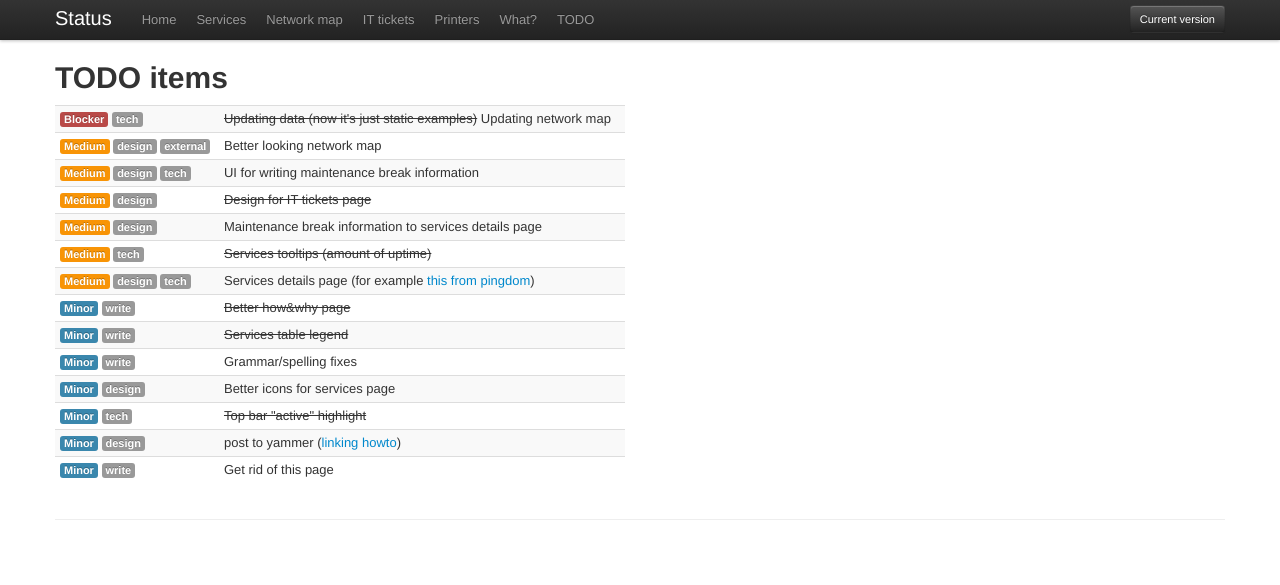
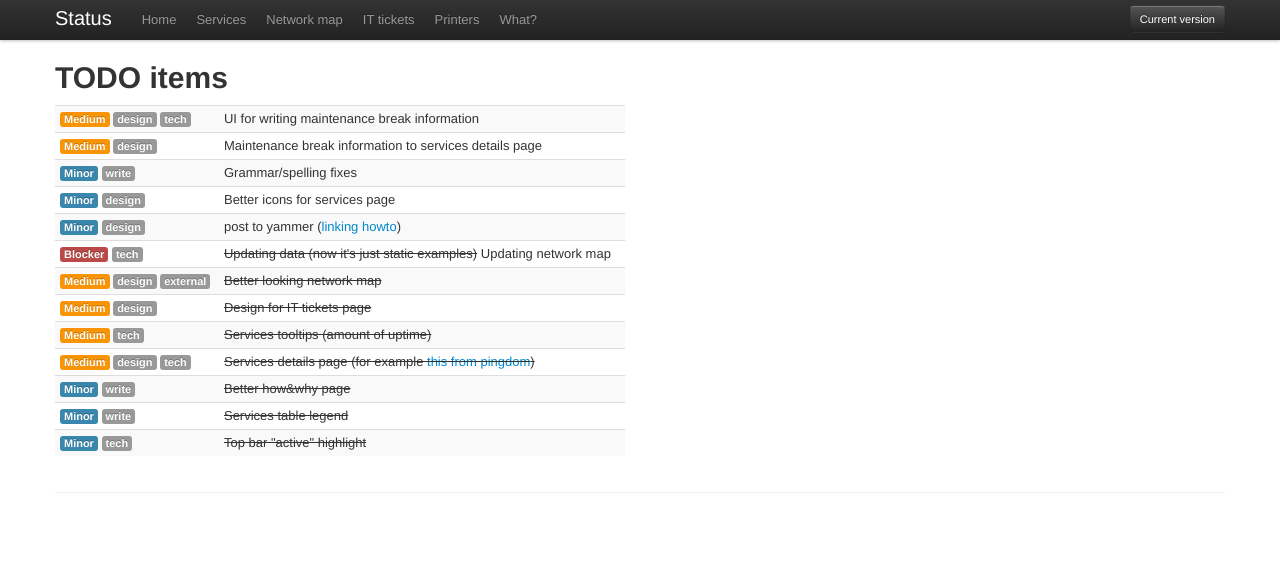
Before and after one commit to ojarva/status.futurice.com, a PHP site: page /index.php?page=todo in a window 1280 px wide. Shown: the top 585 px of the page. Run offline with PHP 8.4, Linux system fonts and the light colour scheme.

Commit message:
TODO page updates

```diff
--- a/index.php
+++ b/index.php
@@ -16,8 +16,7 @@ $pages = array(array("/", "Home"),
 	array("/page/network-map", "Network map"),
 	array("/page/it-tickets", "IT tickets"),
 	array("/page/printers", "Printers"),
-	array("/page/what", "What?"),
-	array("/page/todo", "TODO"));
+	array("/page/what", "What?"));
 
 function callback($buffer) {
  $buffer = str_replace("\r\n", " ", $buffer);
--- a/pages/todo.php
+++ b/pages/todo.php
@@ -3,20 +3,19 @@
 <div class="span6">
 <table class="table-condensed table-striped table">
 <ul class="unstyled">
+<tr><td><span class="label label-warning">Medium</span> <span class="label label-">design</span> <span class="label">tech</span></td><td>   UI for writing maintenance break information</td></tr>
+<tr><td><span class="label label-warning">Medium</span> <span class="label label-">design</span> </td><td>   Maintenance break information to services details page</td></tr>
+<tr><td><span class="label label-info">Minor</span> <span class="label label-">write</span> </td><td> Grammar/spelling fixes</td></tr>
+<tr><td><span class="label label-info">Minor</span> <span class="label label-">design</span> </td><td> Better icons for services page</td></tr>
+<tr><td><span class="label label-info">Minor</span> <span class="label label-">design</span> </td><td> post to yammer (<a href="http://blog.yammer.com/blog/2009/08/send-to-yammer-directly-from-google-reader.html">linking howto</a>)</td></tr>
 <tr><td><span class="label label-important">Blocker</span> <span class="label label-">tech</span> </td><td> <s>Updating data (now it's just static examples)</s> Updating network map</td></tr>
-<tr><td><span class="label label-warning">Medium</span> <span class="label label-">design</span> <span class="label label-">external</span> </td><td> Better looking network map</td></tr>
-<tr><td><span class="label label-warning">Medium</span> <span class="label label-">design</span> <span class="label">tech</span></td><td>   UI for writing maintenance break information</td></tr>
+<tr><td><span class="label label-warning">Medium</span> <span class="label label-">design</span> <span class="label label-">external</span> </td><td><s> Better looking network map</s></td></tr>
 <tr><td><span class="label label-warning">Medium</span> <span class="label label-">design</span> </td><td>   <s>Design for IT tickets page</s></td></tr>
-<tr><td><span class="label label-warning">Medium</span> <span class="label label-">design</span> </td><td>   Maintenance break information to services details page</td></tr>
 <tr><td><span class="label label-warning">Medium</span> <span class="label label-">tech</span>   </td><td>  <s>Services tooltips (amount of uptime)</s></td></tr>
-<tr><td><span class="label label-warning">Medium</span> <span class="label label-">design</span> <span class="label label-">tech</span> </td><td> Services details page (for example <a href="http://status.futurice.com/511994">this from pingdom</a>)</td></tr>
+<tr><td><span class="label label-warning">Medium</span> <span class="label label-">design</span> <span class="label label-">tech</span> </td><td> <s>Services details page (for example <a href="http://status.futurice.com/511994">this from pingdom</a>)</s></td></tr>
 <tr><td><span class="label label-info">Minor</span> <span class="label label-">write</span> </td><td> <s>Better how&why page</s></td></tr>
 <tr><td><span class="label label-info">Minor</span> <span class="label label-">write</span> </td><td> <s>Services table legend</s></td></tr>
-<tr><td><span class="label label-info">Minor</span> <span class="label label-">write</span> </td><td> Grammar/spelling fixes</td></tr>
-<tr><td><span class="label label-info">Minor</span> <span class="label label-">design</span> </td><td> Better icons for services page</td></tr>
 <tr><td><span class="label label-info">Minor</span> <span class="label label-">tech</span> </td><td> <s>Top bar "active" highlight</s></td></tr>
-<tr><td><span class="label label-info">Minor</span> <span class="label label-">design</span> </td><td> post to yammer (<a href="http://blog.yammer.com/blog/2009/08/send-to-yammer-directly-from-google-reader.html">linking howto</a>)</td></tr>
-<tr><td><span class="label label-info">Minor</span> <span class="label label-">write</span> </td><td> Get rid of this page</td></tr>
 </table>
 </div>
 </div>
--- a/sources/index.php.html
+++ b/sources/index.php.html
@@ -24,8 +24,7 @@
 	<span class="hl kwa">array</span><span class="hl opt">(</span><span class="hl str">&quot;/page/network-map&quot;</span><span class="hl opt">,</span> <span class="hl str">&quot;Network map&quot;</span><span class="hl opt">),</span>
 	<span class="hl kwa">array</span><span class="hl opt">(</span><span class="hl str">&quot;/page/it-tickets&quot;</span><span class="hl opt">,</span> <span class="hl str">&quot;IT tickets&quot;</span><span class="hl opt">),</span>
 	<span class="hl kwa">array</span><span class="hl opt">(</span><span class="hl str">&quot;/page/printers&quot;</span><span class="hl opt">,</span> <span class="hl str">&quot;Printers&quot;</span><span class="hl opt">),</span>
-	<span class="hl kwa">array</span><span class="hl opt">(</span><span class="hl str">&quot;/page/what&quot;</span><span class="hl opt">,</span> <span class="hl str">&quot;What?&quot;</span><span class="hl opt">),</span>
-	<span class="hl kwa">array</span><span class="hl opt">(</span><span class="hl str">&quot;/page/todo&quot;</span><span class="hl opt">,</span> <span class="hl str">&quot;TODO&quot;</span><span class="hl opt">));</span>
+	<span class="hl kwa">array</span><span class="hl opt">(</span><span class="hl str">&quot;/page/what&quot;</span><span class="hl opt">,</span> <span class="hl str">&quot;What?&quot;</span><span class="hl opt">));</span>
 
 <span class="hl kwa">function</span> <span class="hl kwd">callback</span><span class="hl opt">(</span><span class="hl kwc">$buffer</span><span class="hl opt">) {</span>
  <span class="hl kwc">$buffer</span> <span class="hl opt">=</span> <span class="hl kwd">str_replace</span><span class="hl opt">(</span><span class="hl str">&quot;</span><span class="hl esc">\r\n</span><span class="hl str">&quot;</span><span class="hl opt">,</span> <span class="hl str">&quot; &quot;</span><span class="hl opt">,</span> <span class="hl kwc">$buffer</span><span class="hl opt">);</span>
```
Also changed, not shown: 1 other file.
